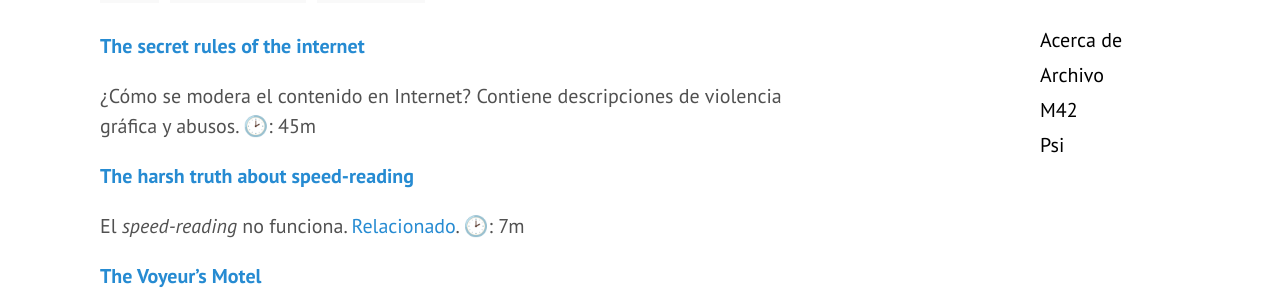
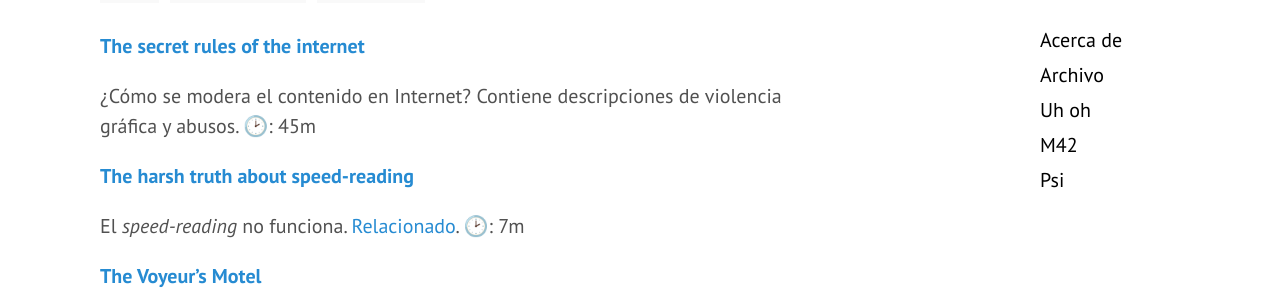
Before and after one commit to coDual/codual.github.io, a Jekyll site: the page built from _posts/2016-04-24-links-4-16.md, in a window 1280 px wide. Shown: the part 169-461 px from the top of the page. Built offline with Jekyll 4.4.1, drawn with Linux system fonts in a browser that asks for light colours; emoji names are drawn with the system emoji font.

Commit message:
Oculta posts ocultos

```diff
--- a/_config.yml
+++ b/_config.yml
@@ -20,7 +20,6 @@
       license: '<a rel="license" href="http://creativecommons.org/licenses/by-sa/4.0/">CC BY-SA 4.0</a>'
       comments: true
       math: false
-      visible: true
 permalink: pretty
 kramdown:
   header_offset: 1
--- a/_includes/sidebar.html
+++ b/_includes/sidebar.html
@@ -9,9 +9,10 @@
 
     <nav class="sidebar-nav">
       {% for node in site.pages %}
-      {% if node.title != null and node.layout == "page" and node.visible %}
+      {% if node.title != null and node.layout == "page"%}
+      {% unless node.hidden %}
         <a class="sidebar-nav-item{% if page.url == node.url %} active{% endif %}" href="{{ node.url }}">{{ node.title }}</a>
-      {% endif %}{% endfor %}
+      {% endunless %}{% endif %}{% endfor %}
     </nav>
   </div>
 </div>
--- a/_layouts/post.html
+++ b/_layouts/post.html
@@ -4,7 +4,8 @@
 
 <article lang="{{ page.lang }}" class="post">
     <header>
-      <h1 xmlns:dct="http://purl.org/dc/terms/" href="http://purl.org/dc/dcmitype/Text" property="dct:title" rel="dct:type" class="post-title">{{ page.title }}</h1>
+      <h1 xmlns:dct="http://purl.org/dc/terms/" href="http://purl.org/dc/dcmitype/Text"
+      property="dct:title" rel="dct:type" class="post-title">{{ page.title }}</h1>
       <span class="post-tags">
         {% for tag in page.tags %}
           <a class="tag" href="/archivo#{{ tag | slugify }}">#{{ tag }}</a>&nbsp;
@@ -42,7 +43,9 @@
       {% endcase %}
       {{ page.date | date: "%Y" }}
     </time>
+    {% unless page.hidden %}
     <span>{% include sharing.ext %}</span>
+    {% endunless %}
     <span class="post-license">
     Por
       {% for author in page.authors %}
@@ -54,5 +57,7 @@
   </footer>
 </article>
 {% if page.comments %}
-{% include disqus.ext %}
+  {% unless page.hidden %}
+    {% include disqus.ext %}
+  {% endunless %}
 {% endif %}
--- a/atom.xml
+++ b/atom.xml
@@ -16,6 +16,7 @@
  </author>
 
  {% for post in site.posts %}
+ {% unless post.hidden %}
  <entry>
    <title>{{ post.title }}</title>
    <link href="{{ site.url }}{{ post.url }}"/>
@@ -23,6 +24,7 @@
    <id>{{ site.url }}{{ post.id }}</id>
    <content type="html">{{ post.content | xml_escape }}</content>
  </entry>
+ {% endunless %}
  {% endfor %}
 
 </feed>
```
Also changed, not shown: archivo.md (+2 -0 lines).
